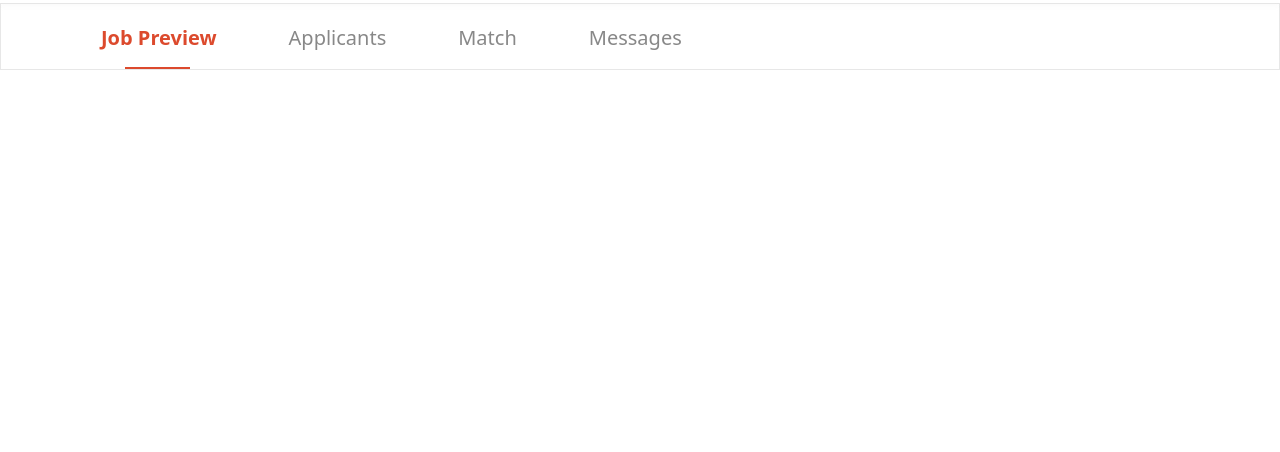
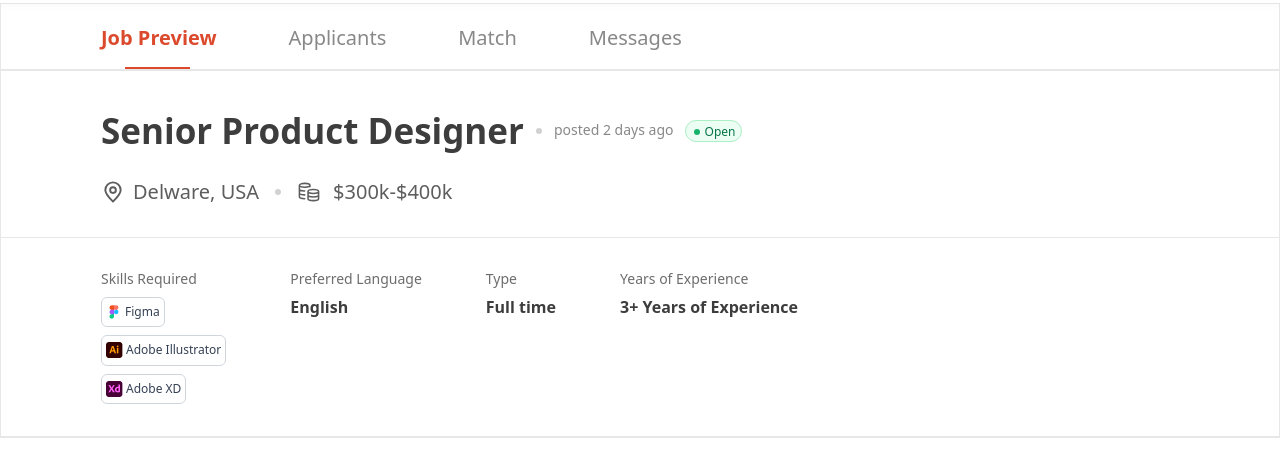
Before and after one commit to Dikshantw/job-preview-dashboard, a React (Vite) app: page / in a window 1280 px wide. Shown: the part 345-797 px from the top of the page. Built offline with nearby package versions, Linux system fonts and the light colour scheme.

Commit message:
added job description section

```diff
--- a/src/App.tsx
+++ b/src/App.tsx
@@ -1,3 +1,4 @@
+import JobDescription from "./components/JobDescription";
 import NavBar from "./components/NavBar";
 import TabBar from "./components/TabBar";
 
@@ -6,6 +7,7 @@ function App() {
     <>
       <NavBar />
       <TabBar />
+      <JobDescription />
     </>
   );
 }
--- /dev/null
+++ b/src/components/JobDescription.tsx
@@ -0,0 +1,102 @@
+import locationIcon from "../assets/marker-pin-01.svg";
+import coinsIcon from "../assets/coins-stacked-03.svg";
+import Figma from "../assets/figma.png";
+import AdobeIllustrator from "../assets/adobeIL.png";
+import AdobeXD from "../assets/adobeXD.png";
+const JobDescription = () => {
+  return (
+    <div className="flex flex-col w-full border border-solid border-[#E7E7E7]">
+      {/*Job Title*/}
+      <div className="flex flex-col gap-6 pl-[100px] pt-9 pb-8">
+        <div className="flex gap-3 justify-start items-center">
+          <p className="text-[35px] text-[#3D3D3D] font-semibold leading-[47.25px] text-left">
+            Senior Product Designer
+          </p>
+          <div className="w-[6px] h-[6px] rounded bg-[#D1D1D1]"></div>
+          <p className="text-sm text-[#888888] font-medium leading-[18.9px] text-left">
+            posted 2 days ago
+          </p>
+          <div className="flex w-[57px] h-[22px] justify-center items-center rounded-full gap-1 bg-[#ECFDF3] border border-solid border-[#ABEFC6] px-[2px] pt-2 pb-[6px]">
+            <div className="w-2 h-2 flex justify-center items-center">
+              <div className="w-[6px] h-[6px] rounded-full bg-[#17B26A]"></div>
+            </div>
+            <p className="text-xs text-[#067647] font-medium leading-[18px] text-center">
+              Open
+            </p>
+          </div>
+        </div>
+        <div className="flex gap-4 justify-start items-center">
+          <div className="flex gap-2 justify-center items-center">
+            <img src={locationIcon} alt="location" className="w-6 h-6" />
+            <p className="text-xl text-[#5D5D5D] font-medium leading-[27px] text-left">
+              Delware, USA
+            </p>
+          </div>
+
+          <div className="w-[6px] h-[6px] rounded bg-[#D1D1D1]"></div>
+          <div className="flex gap-3 justify-center items-center">
+            <img src={coinsIcon} alt="money" className="w-6 h-6" />
+            <p className="text-xl text-[#5D5D5D] font-medium leading-[27px] text-left">
+              $300k-$400k
+            </p>
+          </div>
+        </div>
+      </div>
+      <div className=" h-[1px] bg-[#E7E7E7]"></div>
+      {/*Job Requirement */}
+      <div className="flex gap-16 pl-[100px] py-8">
+        <div className="flex flex-col gap-2 ">
+          <p className="text-sm text-[#6E6D6D] font-medium leading-[18.9px] text-left">
+            Skills Required
+          </p>
+          <div className="flex flex-col gap-2 justify-start items-start">
+            <div className="flex justify-center items-center rounded-md border border-solid border-[#D0D5DD] gap-[3px] px-1 py-[6px]">
+              <img src={Figma} alt="figma" />
+              <p className="text-xs text-[#344054] font-medium leading-[16.2px] text-center">
+                Figma
+              </p>
+            </div>
+            <div className="flex justify-center items-center rounded-md border border-solid border-[#D0D5DD] gap-[3px] px-1 py-[6px]">
+              <img src={AdobeIllustrator} alt="adobeIllustrator" />
+              <p className="text-xs text-[#344054] font-medium leading-[16.2px] text-center">
+                Adobe Illustrator
+              </p>
+            </div>
+            <div className="flex justify-center items-center rounded-md border border-solid border-[#D0D5DD] gap-[3px] px-1 py-[6px]">
+              <img src={AdobeXD} alt="adobeXD" />
+              <p className="text-xs text-[#344054] font-medium leading-[16.2px] text-center">
+                Adobe XD
+              </p>
+            </div>
+          </div>
+        </div>
+        <div className="flex flex-col justify-start items-start gap-2">
+          <p className="text-sm text-[#6E6D6D] font-medium leading-[18.9px] text-left">
+            Preferred Language
+          </p>
+          <p className="text-base text-[#3D3D3D] font-semibold leading-[21.6px] text-left">
+            English
+          </p>
+        </div>
+        <div className="flex flex-col justify-start items-start gap-2">
+          <p className="text-sm text-[#6E6D6D] font-medium leading-[18.9px] text-left">
+            Type
+          </p>
+          <p className="text-base text-[#3D3D3D] font-semibold leading-[21.6px] text-left">
+            Full time
+          </p>
+        </div>
+        <div className="flex flex-col justify-start items-start gap-2">
+          <p className="text-sm text-[#6E6D6D] font-medium leading-[18.9px] text-left">
+            Years of Experience
+          </p>
+          <p className="text-base text-[#3D3D3D] font-semibold leading-[21.6px] text-left">
+            3+ Years of Experience
+          </p>
+        </div>
+      </div>
+      <div className=" h-[1px] bg-[#E7E7E7]"></div>
+    </div>
+  );
+};
+export default JobDescription;
```
